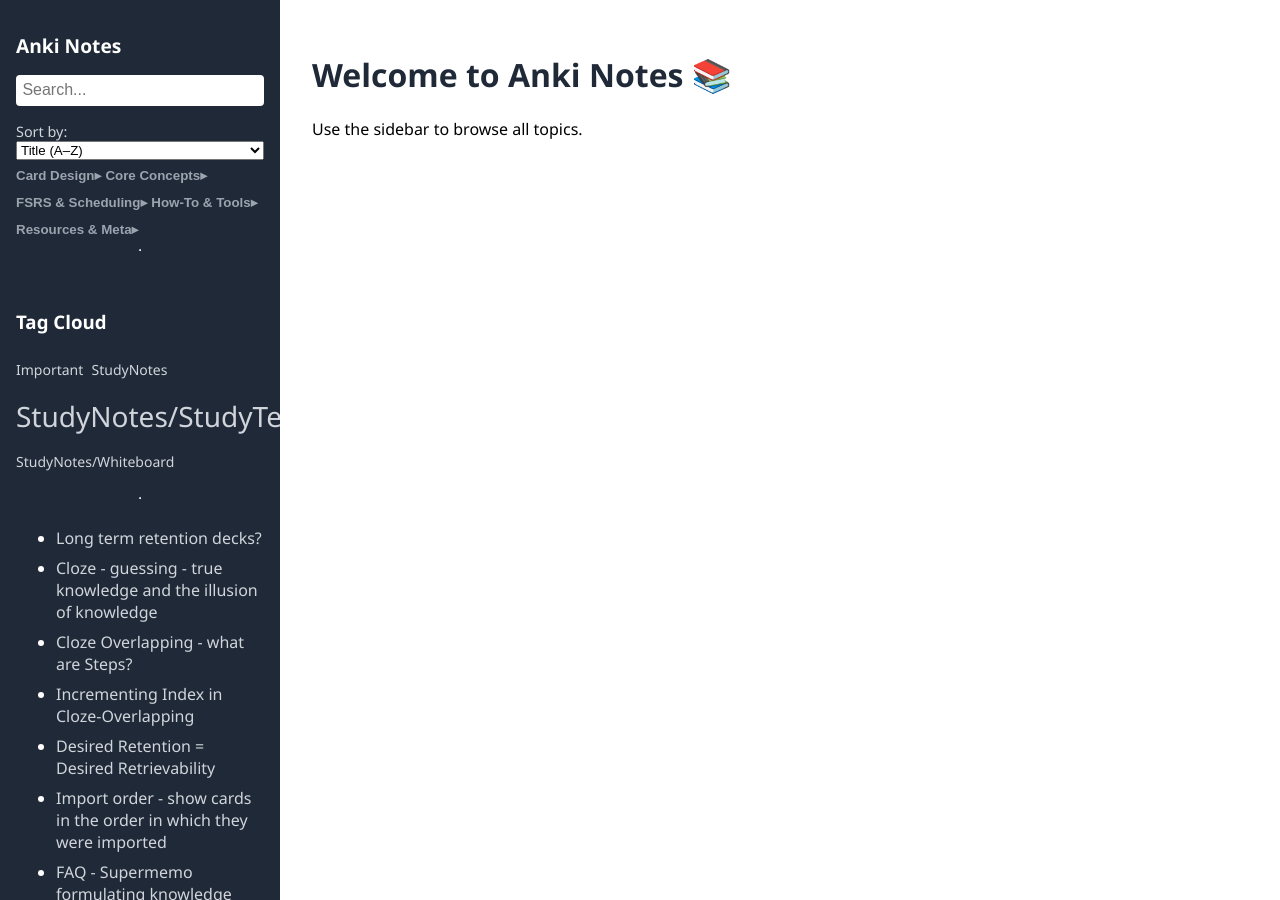
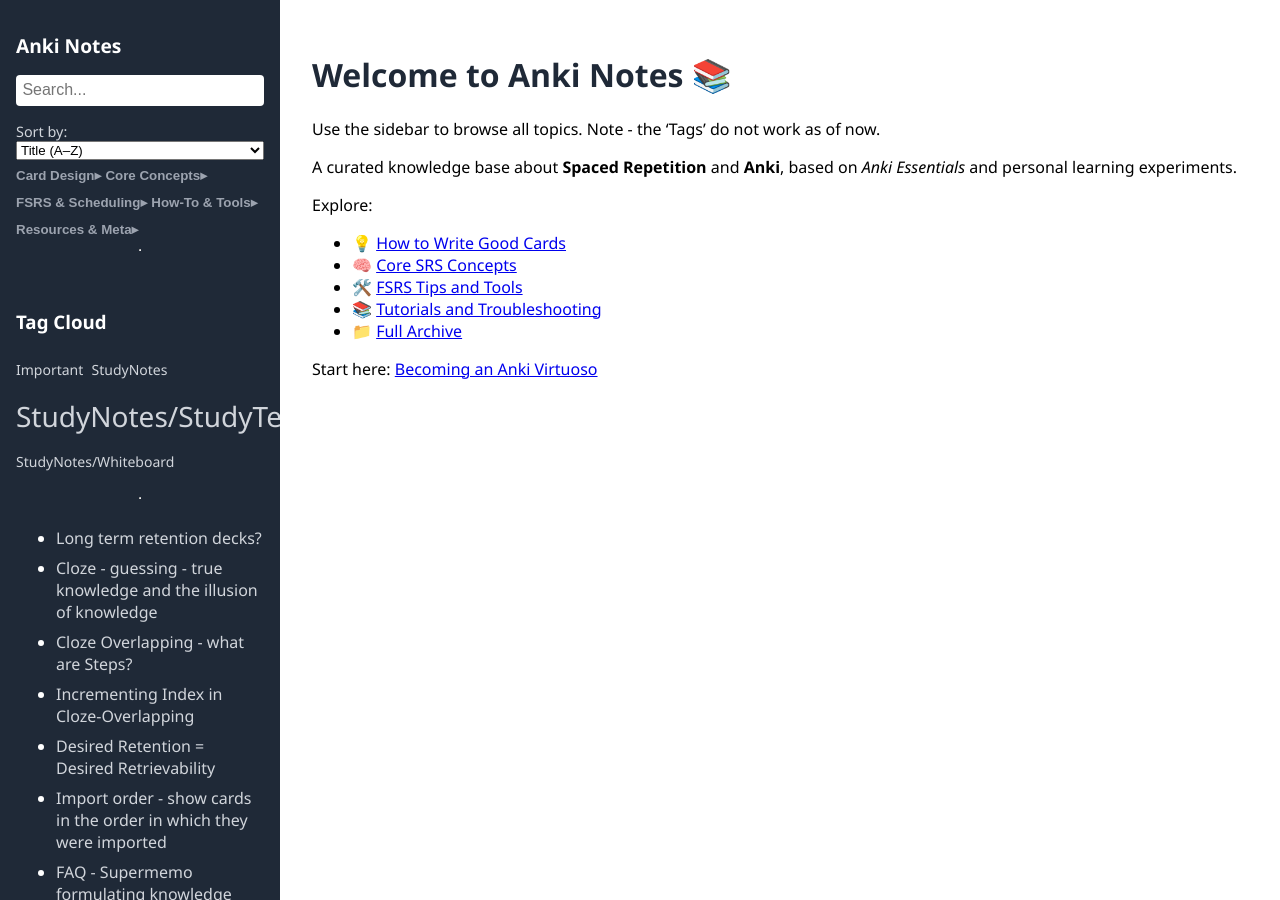
Before and after one commit to saraf/ankinotes, a Jekyll site: the page built from index.md, in a window 1280 px wide. Built offline with Jekyll 4.4.1, drawn with Linux system fonts in a browser that asks for light colours.

Commit message:
Update index

```diff
--- a/index.md
+++ b/index.md
@@ -6,3 +6,15 @@
 # Welcome to Anki Notes 📚
 
 Use the sidebar to browse all topics.
+Note - the 'Tags' do not work as of now.
+
+A curated knowledge base about **Spaced Repetition** and **Anki**, based on *Anki Essentials* and personal learning experiments.
+
+Explore:
+- 💡 [How to Write Good Cards](/tags/#CardDesign)
+- 🧠 [Core SRS Concepts](/tags/#CoreConcepts)
+- 🛠️ [FSRS Tips and Tools](/tags/#FSRS)
+- 📚 [Tutorials and Troubleshooting](/tags/#HowTo)
+- 📁 [Full Archive](/archive)
+
+Start here: [Becoming an Anki Virtuoso](/2025/06/20/becoming-an-anki-virtuoso.html)
```
